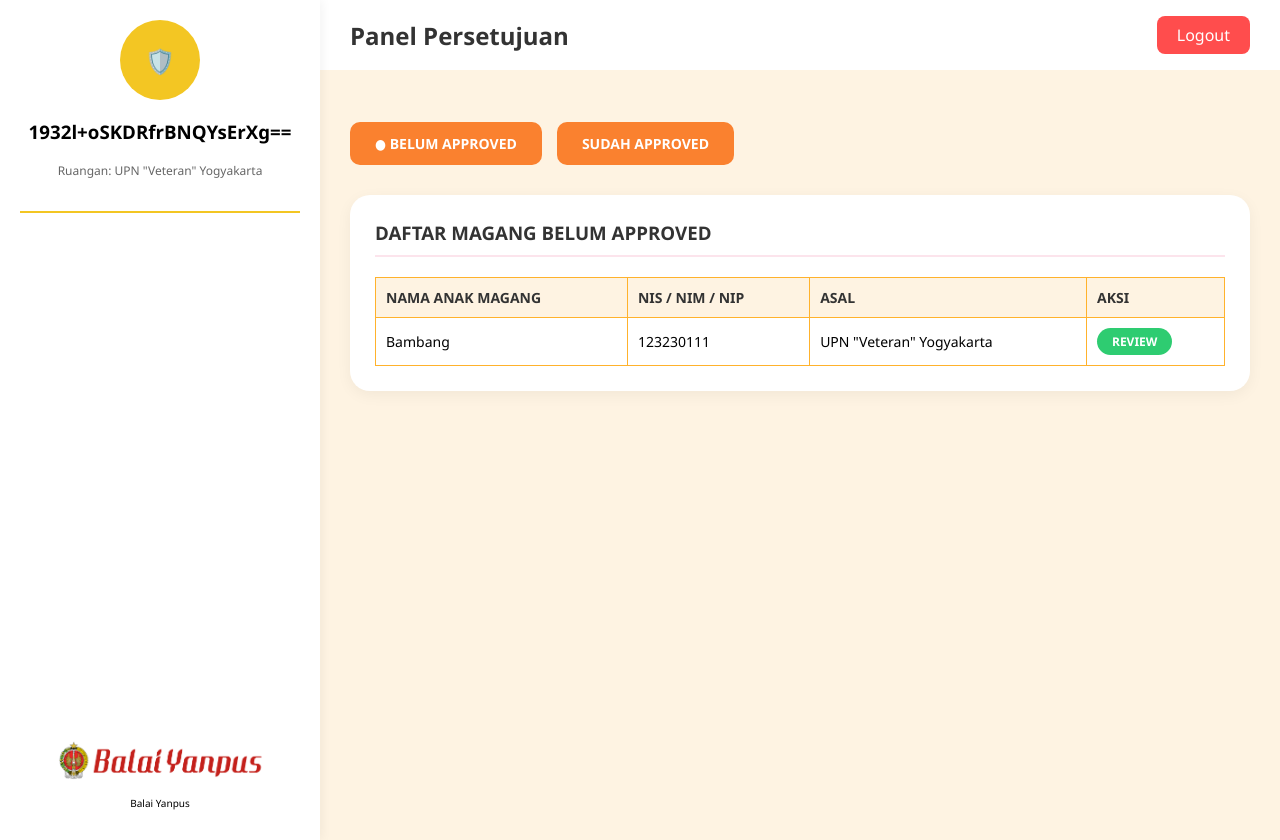
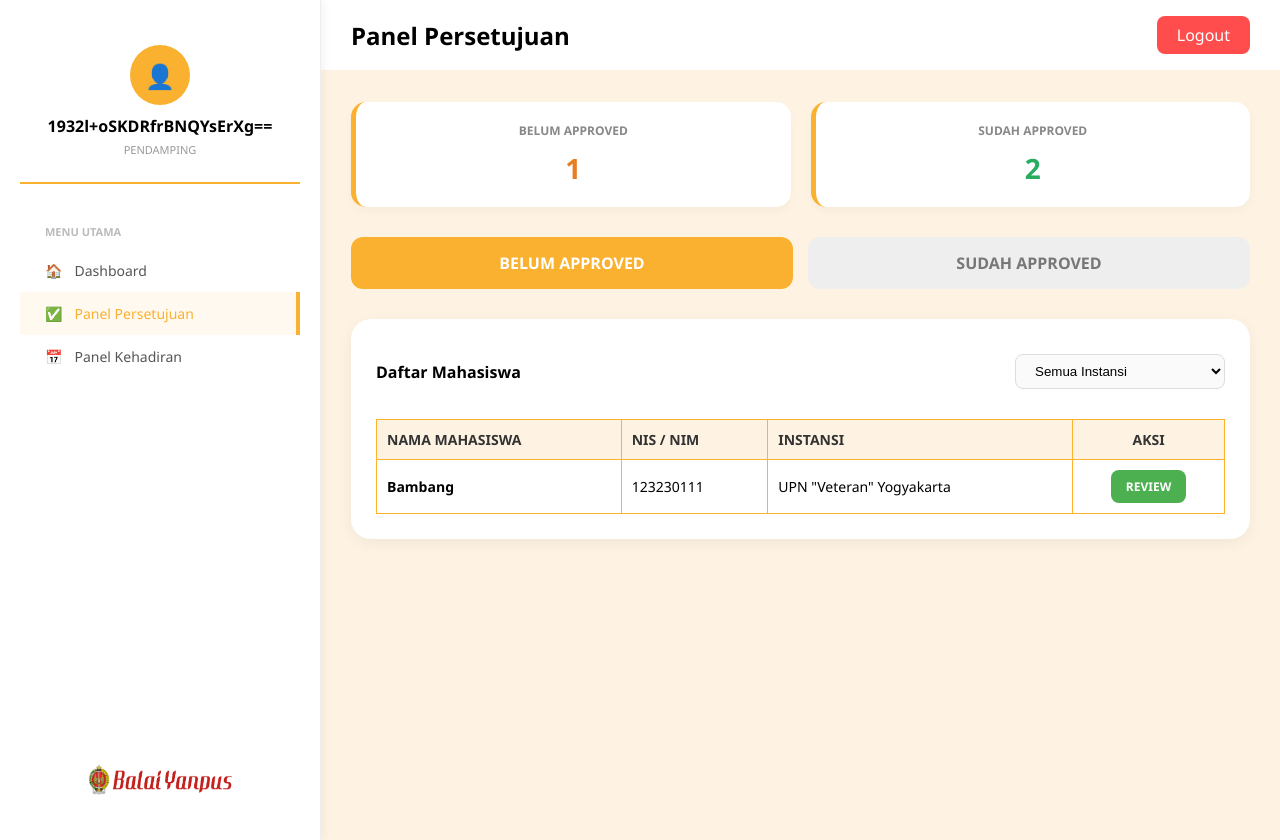
Before and after one commit to keirella/Projek-Logbook-Online, a PHP site: page /approve_logbook.php in a window 1280 px wide. Run offline with PHP 8.4, Linux system fonts and the light colour scheme; a user stored in the database is signed in; data comes from the database, SQL or seed files in the repository.

Commit message:
Add files via upload

```diff
--- a/coba/approve_logbook.php
+++ b/coba/approve_logbook.php
@@ -4,80 +4,133 @@
         header("Location: login.php");
         exit;
     }
+
     $status_filter = isset($_GET['status']) ? $_GET['status'] : 'belum';
     $col_status = ($_SESSION['role'] == 'pendamping') ? 'approved_pendamping' : 'approved_petugas';
     $val_status = ($status_filter == 'sudah') ? 1 : 0;
+
+    $asal_filter = isset($_GET['asal']) ? mysqli_real_escape_string($conn, $_GET['asal']) : '';
+
+    $stats_query = "SELECT
+        (SELECT COUNT(id) FROM users WHERE role = 'pemagang') as total_aktif,
+        (SELECT COUNT(id) FROM logbooks WHERE $col_status = 0) as total_belum,
+        (SELECT COUNT(id) FROM logbooks WHERE $col_status = 1) as total_sudah";
+    $stats_res = mysqli_query($conn, $stats_query);
+    $stats = mysqli_fetch_assoc($stats_res);
+
+    $list_asal_query = "SELECT DISTINCT asal FROM users WHERE role = 'pemagang' ORDER BY asal ASC";
+    $list_asal_res = mysqli_query($conn, $list_asal_query);
 ?>
 <!DOCTYPE html>
 <html>
 <head>
-    <title>Dashboard Admin</title>
+    <title>Panel Persetujuan | Balai Yanpus</title>
     <link rel="stylesheet" href="style.css">
+    <link rel="stylesheet" href="dashboard_style.css">
 </head>
-<body> <div class="dashboard-wrapper">
+<body>
+    <div class="dashboard-wrapper">
         <aside class="sidebar">
             <div class="sidebar-profile">
-                <div class="profile-img">🛡️</div>
-                <h3><?php echo $_SESSION['nama']; ?></h3>
-                <p style="font-size: 12px; color: #666;">Ruangan: <?php echo $_SESSION['asal']; ?></p>
+                <div class="profile-img">👤</div>
+                <h3 style="margin:0; font-size:16px;"><?php echo $_SESSION['nama']; ?></h3>
+                <p style="margin:5px 0 0; font-size:11px; color:#999;"><?php echo strtoupper($_SESSION['role']); ?></p>
             </div>
-            <div style="margin-top: auto; text-align: center;">
-                <img src="image/Logo.png" alt="Logo Yanpus" class="logo-yanpus">
-                <p style="font-size: 10px;">Balai Yanpus</p>
+            <nav class="nav-menu">
+                <div class="menu-label">Menu Utama</div>
+                <a href="home_pendamping.php" class="nav-item">
+                    <span class="nav-icon">🏠</span> Dashboard
+                </a>
+                <a href="approve_logbook.php" class="nav-item active">
+                    <span class="nav-icon">✅</span> Panel Persetujuan
+                </a>
+                <a href="panel_kehadiran.php" class="nav-item">
+                    <span class="nav-icon">📅</span> Panel Kehadiran
+                </a>
+            </nav>
+            <div style="margin-top: auto; text-align: center; padding-bottom: 20px;">
+                <img src="image/Logo.png" alt="Logo Yanpus" class="logo-yanpus" style="width: 150px; height: 40px;">
             </div>
         </aside>
 
         <main class="main-content">
             <nav class="navbar">
-                <h2 style="color: #333; margin: 0;">Panel Persetujuan</h2>
-                <a href="logout.php" onclick="return confirm('Apakah Anda yakin ingin logout?');" class="logout-link">Logout</a>
+                <h2 style="margin:0;">Panel Persetujuan</h2>
+                <a href="logout.php" class="logout-link">Logout</a>
             </nav>
 
             <div class="content-body">
-                <div class="grid-menu-dash" style="margin-bottom: 30px;">
-                    <a href="?status=belum" class="btn btn-back <?php echo $status_filter == 'belum' ? '' : 'bg-red'; ?>" style="margin:0;">
-                        <?php echo $status_filter == 'belum' ? '● ' : ''; ?>BELUM APPROVED
+                <div class="grid-stats">
+                    <div class="stat-card">
+                        <h4>Belum Approved</h4>
+                        <p style="color: #e67e22;"><?php echo $stats['total_belum']; ?></p>
+                    </div>
+                    <div class="stat-card">
+                        <h4>Sudah Approved</h4>
+                        <p style="color: #27ae60;"><?php echo $stats['total_sudah']; ?></p>
+                    </div>
+                </div>
+
+                <div class="grid-buttons">
+                    <a href="?status=belum" class="btn-status <?php echo $status_filter == 'belum' ? 'active-btn' : 'inactive-btn'; ?>">
+                        BELUM APPROVED
                     </a>
-                    <a href="?status=sudah" class="btn btn-back <?php echo $status_filter == 'sudah' ? '' : 'bg-green'; ?>" style="margin:0;">
-                        <?php echo $status_filter == 'sudah' ? '● ' : ''; ?>SUDAH APPROVED
+                    <a href="?status=sudah" class="btn-status <?php echo $status_filter == 'sudah' ? 'active-btn' : 'inactive-btn'; ?>">
+                        SUDAH APPROVED
                     </a>
                 </div>
 
-                <div style="background: white; padding: 25px; border-radius: 20px; box-shadow: 0 4px 15px rgba(0,0,0,0.05);">
-                    <h3 style="margin-top: 0; color: #333; border-bottom: 2px solid #fce4ec; padding-bottom: 10px;">
-                        DAFTAR MAGANG <?php echo strtoupper($status_filter); ?> APPROVED
-                    </h3>
+                <div class="table-container">
+                    <div class="filter-header">
+                        <h3 style="margin:0; font-size: 16px;">Daftar Mahasiswa</h3>
+                        <form method="GET">
+                            <input type="hidden" name="status" value="<?php echo $status_filter; ?>">
+                            <select name="asal" class="filter-input" onchange="this.form.submit()">
+                                <option value="">Semua Instansi</option>
+                                <?php
+                                while($a = mysqli_fetch_assoc($list_asal_res)) {
+                                    $selected = ($asal_filter == $a['asal']) ? 'selected' : '';
+                                    echo "<option value='{$a['asal']}' $selected>{$a['asal']}</option>";
+                                }
+                                ?>
+                            </select>
+                        </form>
+                    </div>
+
                     <table>
                         <thead>
                             <tr>
-                                <th>NAMA ANAK MAGANG</th>
-                                <th>NIS / NIM / NIP</th>
-                                <th>ASAL</th>
-                                <th>AKSI</th>
+                                <th>NAMA MAHASISWA</th>
+                                <th>NIS / NIM</th>
+                                <th>INSTANSI</th>
+                                <th style="text-align: center;">AKSI</th>
                             </tr>
                         </thead>
                         <tbody>
                             <?php
-                            $query = "SELECT DISTINCT users.id, users.nama, users.nim_nip, users.asal
-                                      FROM users
-                                      JOIN logbooks ON users.id = logbooks.user_id
-                                      WHERE logbooks.$col_status = $val_status AND users.role = 'pemagang'";
-                            $res = mysqli_query($conn, $query);
+                            $sql = "SELECT DISTINCT users.id, users.nama, users.nim_nip, users.asal
+                                    FROM users
+                                    JOIN logbooks ON users.id = logbooks.user_id
+                                    WHERE logbooks.$col_status = $val_status AND users.role = 'pemagang'";
+
+                            if($asal_filter != '') {
+                                $sql .= " AND users.asal = '$asal_filter'";
+                            }
+
+                            $res = mysqli_query($conn, $sql);
                             if(mysqli_num_rows($res) > 0) {
                                 while($row = mysqli_fetch_assoc($res)){
                                     echo "<tr>
-                                        <td>".decrypt_data($row['nama'])."</td>
+                                        <td><strong>".decrypt_data($row['nama'])."</strong></td>
                                         <td>".decrypt_data($row['nim_nip'])."</td>
                                         <td>{$row['asal']}</td>
-                                        <td>
-                                            <a href='review_logbook.php?user_id={$row['id']}' class='status-btn bg-green' style='text-decoration:none; display:inline-block;'>
-                                                REVIEW
-                                            </a>
+                                        <td style='text-align: center;'>
+                                            <a href='review_logbook.php?user_id={$row['id']}' class='btn-review'>REVIEW</a>
                                         </td>
                                     </tr>";
                                 }
                             } else {
-                                echo "<tr><td colspan='4' style='text-align:center; padding: 20px; color: #999;'>Tidak ada data anak magang.</td></tr>";
+                                echo "<tr><td colspan='4' style='text-align:center; padding: 20px; color: #999;'>Tidak ada data mahasiswa.</td></tr>";
                             }
                             ?>
                         </tbody>
--- /dev/null
+++ b/coba/dashboard_style.css
@@ -0,0 +1,200 @@
+:root {
+    --primary: #FAB12F;
+    --bg-light: #fff9f0;
+}
+
+.dashboard-wrapper {
+    display: flex;
+    min-height: 100vh;
+    font-family: 'Segoe UI', sans-serif;
+}
+
+.sidebar {
+    width: 260px;
+    background: #fff;
+    border-right: 1px solid #eee;
+    display: flex;
+    flex-direction: column;
+    position: sticky;
+    top: 0;
+    height: 100vh;
+}
+
+.sidebar-profile {
+    text-align: center;
+    padding: 25px 20px;
+    border-bottom: 2px solid var(--primary);
+}
+
+.profile-img {
+    background: var(--primary);
+    width: 60px;
+    height: 60px;
+    border-radius: 50%;
+    margin: 0 auto 10px;
+    display: flex;
+    align-items: center;
+    justify-content: center;
+    font-size: 24px;
+}
+
+.menu-label {
+    padding: 20px 25px 10px;
+    font-size: 11px;
+    font-weight: bold;
+    color: #bbb;
+    text-transform: uppercase;
+}
+
+.nav-item {
+    display: flex;
+    align-items: center;
+    padding: 12px 25px;
+    text-decoration: none;
+    color: #555;
+    font-size: 14px;
+    transition: 0.3s;
+}
+
+.nav-item:hover, .nav-item.active {
+    background: var(--bg-light);
+    color: var(--primary);
+    border-right: 4px solid var(--primary);
+}
+
+.nav-icon { margin-right: 12px; }
+
+.content-body {
+    padding: 30px;
+}
+
+.grid-stats {
+    display: grid;
+    grid-template-columns: repeat(2, 1fr);
+    gap: 20px;
+    margin-bottom: 30px;
+}
+
+.stat-card {
+    background: #fff;
+    padding: 20px;
+    border-radius: 15px;
+    box-shadow: 0 4px 10px rgba(0,0,0,0.03);
+    border-left: 5px solid var(--primary);
+    text-align: center;
+}
+
+.stat-card h4 {
+    margin: 0;
+    font-size: 12px;
+    color: #888;
+    text-transform: uppercase;
+}
+
+.stat-card p {
+    margin: 10px 0 0;
+    font-size: 28px;
+    font-weight: bold;
+    color: #333;
+}
+
+.welcome-box {
+    background: var(--bg-light);
+    padding: 30px;
+    border-radius: 20px;
+    margin-bottom: 30px;
+    border: 1px dashed var(--primary);
+}
+
+.quick-actions {
+    display: grid;
+    grid-template-columns: 1fr 1fr;
+    gap: 20px;
+    margin-bottom: 30px;
+}
+
+.action-card {
+    background: var(--primary);
+    color: white;
+    padding: 30px;
+    border-radius: 20px;
+    text-align: center;
+    text-decoration: none;
+    font-weight: bold;
+    font-size: 16px;
+    transition: 0.3s;
+}
+
+.action-card:hover {
+    transform: translateY(-5px);
+    box-shadow: 0 10px 20px rgba(250, 177, 47, 0.3);
+}
+
+.table-container {
+    background: #fff;
+    padding: 25px;
+    border-radius: 20px;
+    box-shadow: 0 4px 15px rgba(0,0,0,0.05);
+    margin-top: 20px;
+}
+
+.filter-header {
+    display: flex;
+    justify-content: space-between;
+    align-items: center;
+    margin-bottom: 20px;
+}
+
+select.filter-input {
+    padding: 8px 15px;
+    border-radius: 8px;
+    border: 1px solid #ddd;
+    background: #fafafa;
+}
+
+.btn-review, .btn-approve {
+    background: #4CAF50;
+    color: #fff;
+    padding: 8px 15px;
+    border-radius: 8px;
+    text-decoration: none;
+    font-size: 12px;
+    font-weight: bold;
+    display: inline-block;
+}
+
+.btn-pending {
+    background: #FAB12F;
+    color: #fff;
+    padding: 8px 15px;
+    border-radius: 8px;
+    text-decoration: none;
+    font-size: 12px;
+    font-weight: bold;
+}
+
+.grid-buttons {
+    display: grid;
+    grid-template-columns: 1fr 1fr;
+    gap: 15px;
+    margin-bottom: 30px;
+}
+
+.btn-status {
+    padding: 15px;
+    text-align: center;
+    text-decoration: none;
+    border-radius: 12px;
+    font-weight: bold;
+    transition: 0.3s;
+}
+
+.active-btn {
+    background: var(--primary);
+    color: #fff;
+}
+
+.inactive-btn {
+    background: #eee;
+    color: #777;
+}
--- a/coba/feedback.php
+++ b/coba/feedback.php
@@ -48,6 +48,7 @@
 <head>
     <title>Feedback Logbook</title>
     <link rel="stylesheet" href="style.css">
+    <link rel="stylesheet" href="dashboard_style.css">
 </head>
 <body>
     <div class="dashboard-wrapper">
--- a/coba/home_pemagang.php
+++ b/coba/home_pemagang.php
@@ -77,7 +77,7 @@
             <nav style="margin-top: 30px; padding: 0 20px;">
                 <p style="font-size: 10px; color: #999; text-transform: uppercase; font-weight: bold;">Menu Utama</p>
                 <ul style="list-style: none; padding: 0;">
-                    <li style="padding: 10px 0; border-bottom: 1px solid #f0f0f0;"><a href="home_pemagang.php" style="text-decoration: none; color: #333; font-size: 14px;">🏠 Beranda</a></li>
+                    <li style="padding: 10px 0; border-bottom: 1px solid #f0f0f0;"><a href="#" style="text-decoration: none; color: #333; font-size: 14px;">🏠 Beranda</a></li>
                     <li style="padding: 10px 0; border-bottom: 1px solid #f0f0f0;"><a href="presensi.php" style="text-decoration: none; color: #333; font-size: 14px;">📅 Presensi</a></li>
                 </ul>
             </nav>
@@ -90,7 +90,7 @@
         <main class="main-content">
             <nav class="navbar">
                 <h2 style="color: #333; margin: 0;">Dashboard Pemagang</h2>
-                <a href="logout.php" onclick="return confirm('Apakah Anda yakin ingin logout?')" class="logout-link">Logout</a>
+                <a href="logout.php" class="logout-link">Logout</a>
             </nav>
 
             <div class="content-body">
--- a/coba/index.php
+++ b/coba/index.php
@@ -11,7 +11,7 @@
         header("Location: home_pemagang.php");
     }
     else if($_SESSION['role'] === 'pendamping' || $_SESSION['role'] === 'petugas') {
-        header("Location: approve_logbook.php");
+        header("Location: home_pendamping.php");
     }
     else {
         echo "Role tidak dikenali.";
--- a/coba/isi_logbook.php
+++ b/coba/isi_logbook.php
@@ -24,7 +24,7 @@
             <nav style="margin-top: 30px; padding: 0 20px;">
                 <p style="font-size: 10px; color: #999; text-transform: uppercase; font-weight: bold;">Menu Utama</p>
                 <ul style="list-style: none; padding: 0;">
-                    <li style="padding: 10px 0; border-bottom: 1px solid #f0f0f0;"><a href="home_pemagang.php" style="text-decoration: none; color: #333; font-size: 14px;">🏠 Beranda</a></li>
+                    <li style="padding: 10px 0; border-bottom: 1px solid #f0f0f0;"><a href="#" style="text-decoration: none; color: #333; font-size: 14px;">🏠 Beranda</a></li>
                     <li style="padding: 10px 0; border-bottom: 1px solid #f0f0f0;"><a href="presensi.php" style="text-decoration: none; color: #333; font-size: 14px;">📅 Presensi</a></li>
                 </ul>
             </nav>
--- a/coba/riwayat.php
+++ b/coba/riwayat.php
@@ -24,7 +24,7 @@
             <nav style="margin-top: 30px; padding: 0 20px;">
                 <p style="font-size: 10px; color: #999; text-transform: uppercase; font-weight: bold;">Menu Utama</p>
                 <ul style="list-style: none; padding: 0;">
-                    <li style="padding: 10px 0; border-bottom: 1px solid #f0f0f0;"><a href="home_pemagang.php" style="text-decoration: none; color: #333; font-size: 14px;">🏠 Beranda</a></li>
+                    <li style="padding: 10px 0; border-bottom: 1px solid #f0f0f0;"><a href="#" style="text-decoration: none; color: #333; font-size: 14px;">🏠 Beranda</a></li>
                     <li style="padding: 10px 0; border-bottom: 1px solid #f0f0f0;"><a href="presensi.php" style="text-decoration: none; color: #333; font-size: 14px;">📅 Presensi</a></li>
                 </ul>
             </nav>
```
Also changed, not shown: coba/home_pendamping.php (added, +118 -0 lines), coba/panel_kehadiran.php (added, +94 -0 lines), coba/presensi.php (+3 -22 lines), coba/review_logbook.php (+18 -6 lines), coba/style.css (line endings or trailing spaces). Lines whose indentation alone changed are shown as unchanged.
